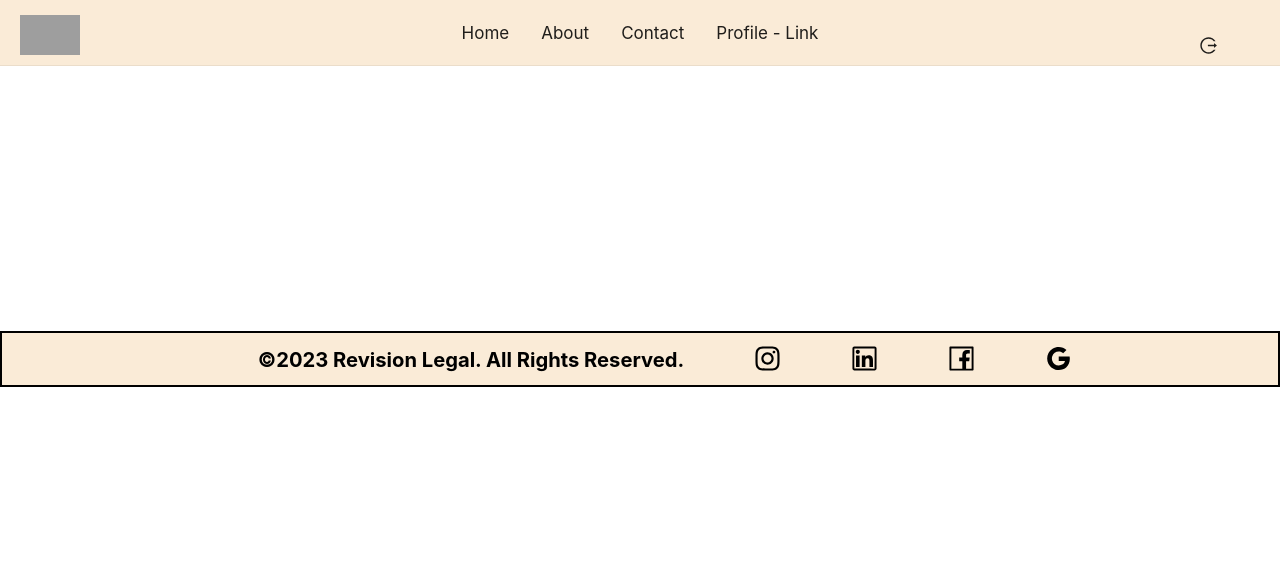
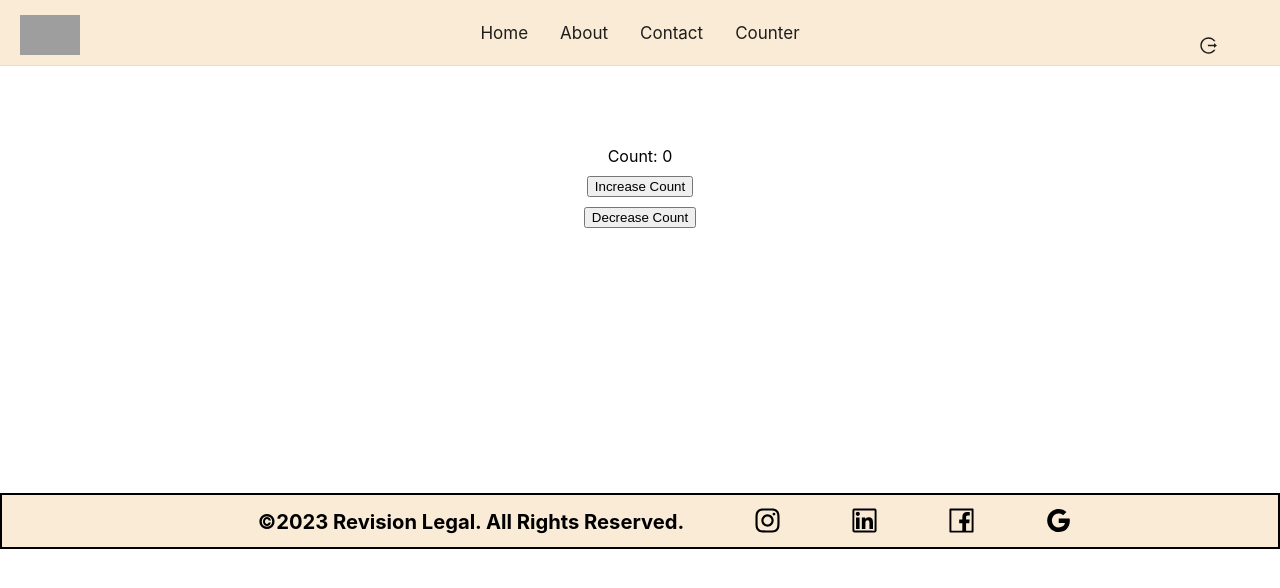
Before and after one commit to dhruvinkhant/React-code-routing-redux, a React (Create React App) app: page /counter in a window 1280 px wide. Shown: the top 588 px of the page. Built offline with nearby package versions, Linux system fonts and the light colour scheme; sample sign-in values are in the browser's storage; grey boxes are pictures that could not be loaded.

Commit message:
add redux

```diff
--- a/package.json
+++ b/package.json
@@ -10,8 +10,10 @@
     "antd": "^5.4.6",
     "react": "^18.2.0",
     "react-dom": "^18.2.0",
+    "react-redux": "^8.0.5",
     "react-router-dom": "^6.11.1",
     "react-scripts": "5.0.1",
+    "redux": "^4.2.1",
     "web-vitals": "^2.1.4"
   },
   "scripts": {
@@ -37,5 +39,7 @@
       "last 1 firefox version",
       "last 1 safari version"
     ]
+  },
+  "devDependencies": {
   }
 }
--- a/src/App.js
+++ b/src/App.js
@@ -3,13 +3,17 @@ import { BrowserRouter, Route, Routes } from 'react-router-dom';
 import AppWrapper from './components/AppWrapper';
 import Header from './components/Header';
 import WrapRouter from './router/WrapRouter';
+import { Provider } from 'react-redux';
+import store from './redux/store';
 
 function App(props) {
   return (
     <div>
+      <Provider store={store}>
       <BrowserRouter>
           <WrapRouter/>
       </BrowserRouter>
+      </Provider>
     </div>
   );
 }
--- /dev/null
+++ b/src/components/Counter.jsx
@@ -0,0 +1,32 @@
+import React from "react"
+import { connect } from "react-redux"
+import { decreaseCounter, increaseCounter } from "../redux/Counter/counter.actions"
+
+
+const Counter = (props) => {
+  return (
+    <div className="App" style={{display: 'flex', justifyContent:'center', alignItems: 'center', flexDirection:'column', paddingTop:'80px', gap:'10px'}}>
+      <div>Count: {props.count}</div>
+
+      <button onClick={() => props.increaseCounter()}>Increase Count</button>
+
+      <button onClick={() => props.decreaseCounter()}>Decrease Count</button>
+    </div>
+  )
+}
+
+const mapStateToProps = state => {
+  return {
+    count: state.counter.count,
+  }
+}
+
+const mapDispatchToProps = dispatch => {
+  return {
+    increaseCounter: () => dispatch(increaseCounter()),
+
+    decreaseCounter: () => dispatch(decreaseCounter()),
+  }
+}
+
+export default connect(mapStateToProps, mapDispatchToProps)(Counter)
--- a/src/components/Header.jsx
+++ b/src/components/Header.jsx
@@ -57,10 +57,10 @@ const items = [
   {
     label: (
       <a href="https://www.linkedin.com/in/dhruvin-khant-0959a31b3/" target="_blank" rel="noopener noreferrer">
-        Profile - Link
+        Counter
       </a>
     ),
-    key: 'alipay',
+    key: 'counter',
   },
 ];
 const Header = () => {
--- a/src/index.css
+++ b/src/index.css
@@ -1,4 +1,4 @@
-@import url('https://fonts.googleapis.com/css2?family=Roboto:wght@100;400&display=swap');
+/* @import url('https://fonts.googleapis.com/css2?family=Roboto:wght@100;400&display=swap'); */
 
 body,
 html {
--- /dev/null
+++ b/src/redux/Counter/counter.actions.js
@@ -0,0 +1,22 @@
+import { INCREMENT, DECREMENT } from './counter.types';
+
+
+export const increaseCounter = () => {
+
+    return {
+
+        type: INCREMENT,
+
+    };
+
+};
+
+export const decreaseCounter = () => {
+
+    return {
+
+        type: DECREMENT,
+
+    };
+
+};
--- /dev/null
+++ b/src/redux/Counter/counter.reducer.js
@@ -0,0 +1,34 @@
+import { INCREMENT, DECREMENT } from './counter.types';
+
+
+const INITIAL_STATE = {
+
+    count: 0,
+};
+
+const reducer = (state = INITIAL_STATE, action) => {
+
+    switch (action.type) {
+
+        case INCREMENT:
+
+           return {
+
+             ...state, count: state.count + 1,
+
+           };
+
+        case DECREMENT:
+
+           return {
+              ...state, count: state.count - 1,
+
+           };
+
+         default: return state;
+
+    }
+
+};
+
+export default reducer;
--- /dev/null
+++ b/src/redux/Counter/counter.types.js
@@ -0,0 +1,2 @@
+export const INCREMENT = 'INCREMENT';
+export const DECREMENT = 'DECREMENT';
--- /dev/null
+++ b/src/redux/rootReducer.js
@@ -0,0 +1,13 @@
+import { combineReducers } from 'redux';
+
+
+import counterReducer from './Counter/counter.reducer';
+
+
+const rootReducer = combineReducers({
+
+    counter: counterReducer,
+
+});
+
+export default rootReducer;
--- /dev/null
+++ b/src/redux/store.js
@@ -0,0 +1,9 @@
+import { createStore } from 'redux';
+
+import rootReducer from './rootReducer';
+
+
+const store = createStore(rootReducer);
+
+
+export default store;
--- a/src/router/router.js
+++ b/src/router/router.js
@@ -1,10 +1,15 @@
 import ContactForm from "../components/ContactForm";
 import Home from "../components/Home";
-import View from "../components/About";
 import About from "../components/About";
 import Login from "../pages/Login";
+import Counter from "../components/Counter";
 
 const  routerList = [
+    {
+        path:'/login',
+        Component: Login,
+        isProtected: false
+    },
     {
         path:'/',
         Component: Home,
@@ -21,9 +26,10 @@ const  routerList = [
         isProtected: true,
     },
     {
-        path:'/login',
-        Component: Login,
-        isProtected: false
+        path:'/counter',
+        Component: Counter,
+        isProtected: true
+
     }
 ]
 
```
Also changed, not shown: 1 other file (tests, documents, lock files or other folders).
